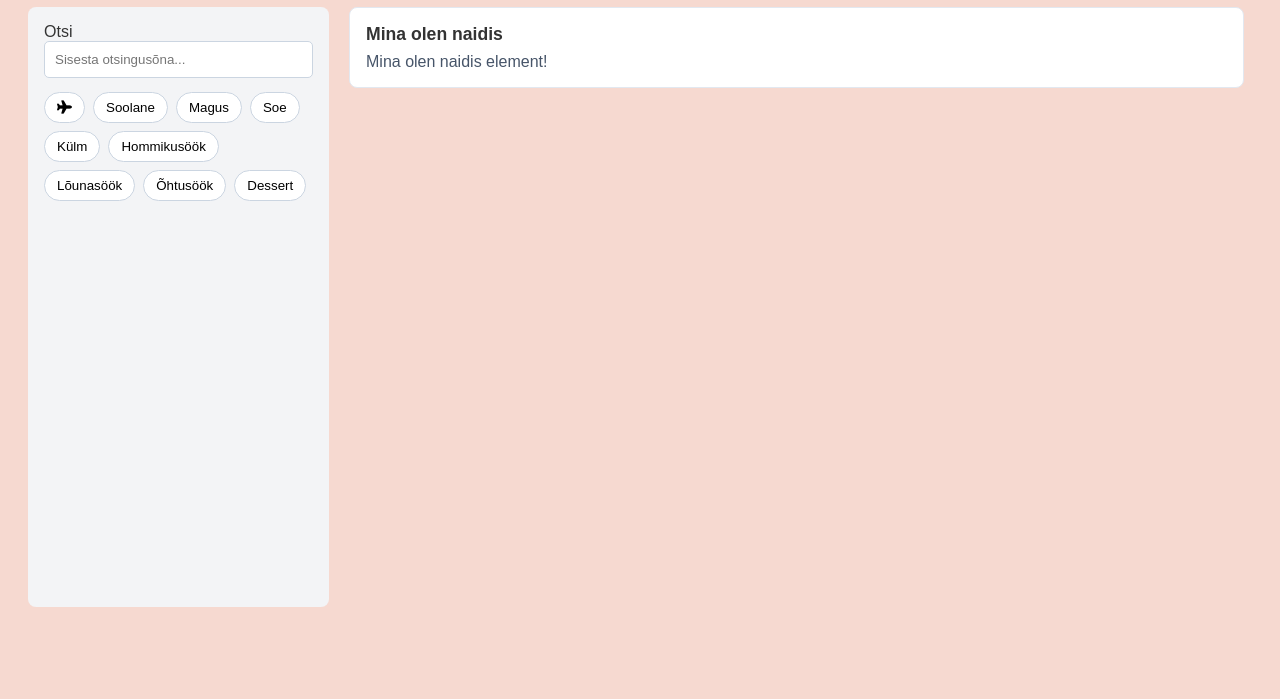
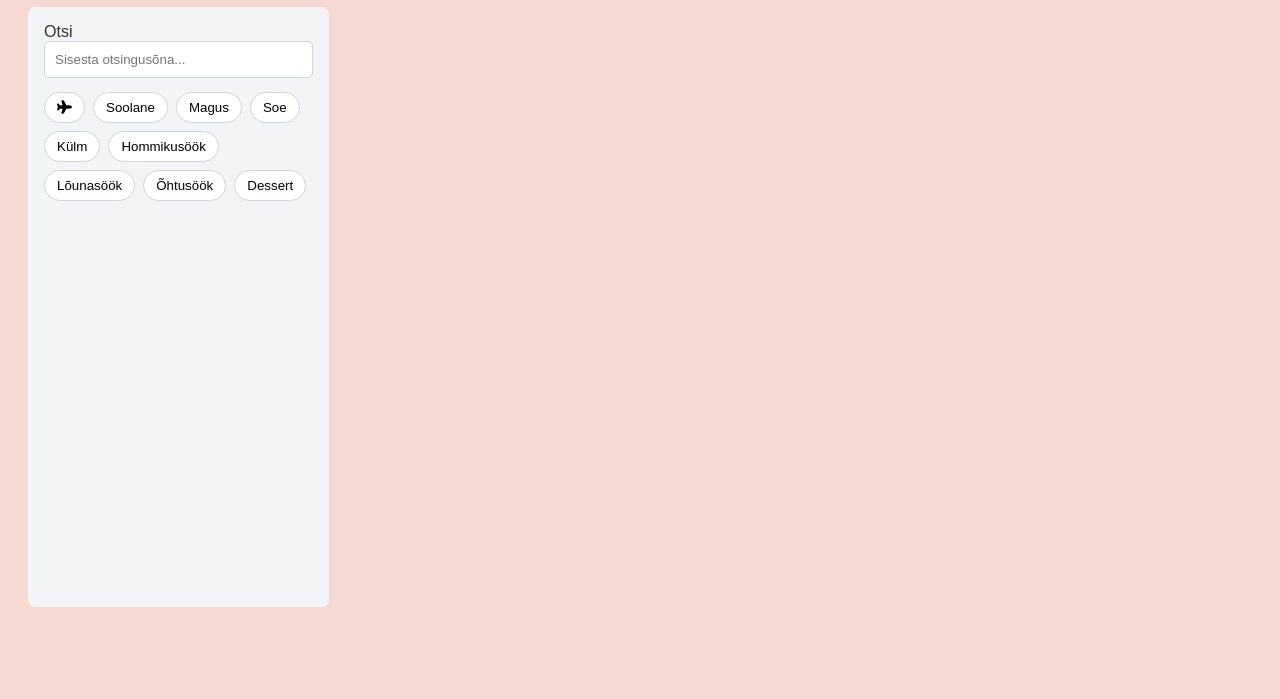
Before and after one commit to NataliPanova/veebileht, a plain HTML site: page otsing.html in a window 1280 px wide. Shown: the part 101-800 px from the top of the page. Drawn offline with nearby package versions, Linux system fonts and the light colour scheme; no server answers.

Commit message:
Eemaldatud placeholder element

```diff
--- a/otsing.html
+++ b/otsing.html
@@ -53,13 +53,9 @@
         </aside>
 
         <div class="search-results" id="search-results" aria-label="Otsingutulemused">
-                    <article class="search-result">
-                        <h2>Mina olen naidis</h2>
-                        <p>Mina olen naidis element!</p>
-                    </article>
-                </div>
-            </div>
         </div>
+    </div>
+</div>
 
 <dialog id="recipeModal">
     <form method="dialog">
@@ -95,5 +91,4 @@
     </div>
 </dialog>
 
-<script src="script.js"></script>
 </body>
```
